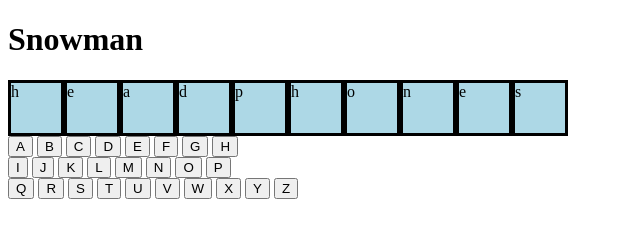
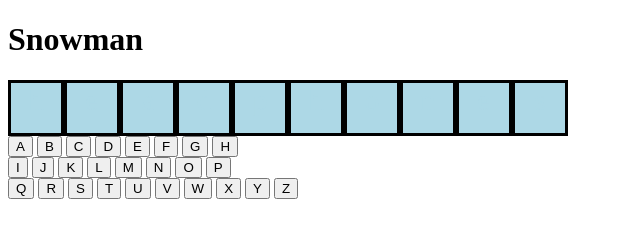
Before and after one commit to JAbuSirriya/JAbuSirriya.github.io, a plain HTML site: page index.html in a window 1280 px wide. Shown: the full height of the page, 0-640 px from the left. Drawn offline with nearby package versions, Linux system fonts and the light colour scheme.

Commit message:
still working on making letters reveal

```diff
--- a/app.js
+++ b/app.js
@@ -10,15 +10,49 @@ $(document).ready(function() {
 
     //select one random word from the list
     let randomWord = listOfWords[Math.floor(Math.random()*listOfWords.length)]
-    console.log(randomWord)
     let randomWordSplit = randomWord.split("");
 
 
-    //create a new div for each letter,
+    //creates a div surrounding the letter and a letter div
     for (i = 0; i<randomWord.length; i++) {
-        $wordOnBoard = $('<div>').addClass('letterOnBoard').text(randomWordSplit[i])
-        $('#guessLetters').append($wordOnBoard)
+        $divAroundLetter = $('<div>').addClass('DivAroundLetter').css('border-style', 'solid');
+        $('#guessLetters').append($divAroundLetter);
+        $letter = $('<div>').addClass('letter').text(randomWordSplit[i]).css('color', 'lightblue');
+        $divAroundLetter.append($letter);
 
     }
 
-});
+
+
+    //main game function
+    const checkCorrectLetter = () => {
+    //player guess
+    let numOfGuesses = 0
+    $('button').on('click', (event) => {
+        let currentGuess = $(event.target).text().toLowerCase()
+        $(event.target).prop('disabled', true);
+        numOfGuesses++
+
+        for (let i=0; i<randomWord.length; i++) {
+            if (currentGuess == randomWord[i]) {
+                $('.letter').eq(i).css('color', 'black').addClass('revealed')
+                    //winning function
+                    if ($('.letter').every('revealed')) {
+                        alert('You win!')
+                    }
+
+            }
+        }
+
+
+        }
+
+    ) //end of button listener
+} //end of correct letter function
+
+
+
+
+checkCorrectLetter()
+
+}); //end of jQuery function
--- a/main.css
+++ b/main.css
@@ -1,10 +1,17 @@
 
 
-.letterOnBoard {
+.divAroundLetter {
   height: 50px;
   width: 50px;
-  background-color: lightblue;
-  border-style: solid;
+
+}
+
+.letter {
+    height: 50px;
+    width: 50px;
+    background-color: lightblue;
+    font-size: 30px;
+    text-align: center;
 }
 
 #guessLetters {
```
